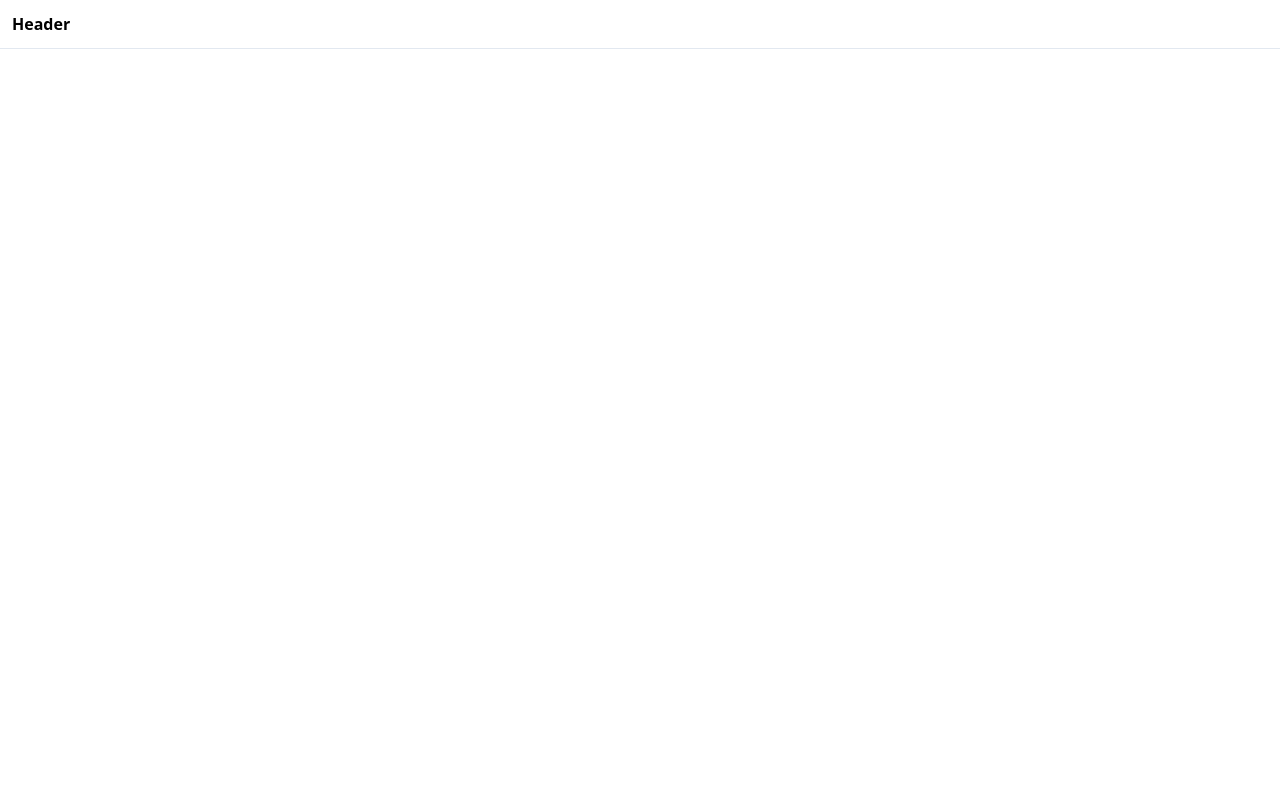
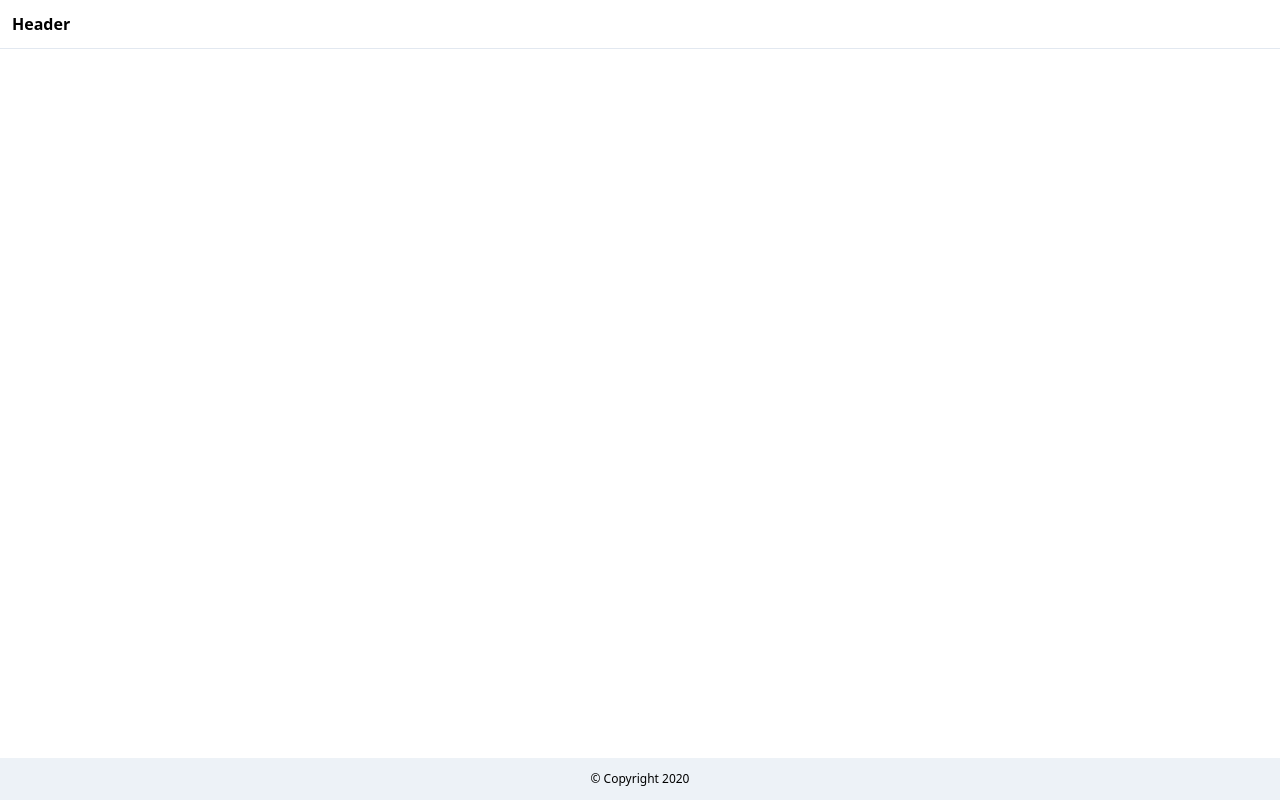
Before and after one commit to cody1991/react, a React (Create React App) app: page / in a window 1280 px wide. Built offline with nearby package versions, Linux system fonts and the light colour scheme.

Commit message:
feat: add Footer

```diff
--- a/src/App.js
+++ b/src/App.js
@@ -2,6 +2,7 @@
 // import Counter from './components/Counter';
 
 import Header from './components/Header';
+import Footer from './components/Footer';
 
 function App() {
   return (
@@ -9,6 +10,7 @@
       {/* <HelloWorld name="codytang" /> */}
       {/* <Counter /> */}
       <Header></Header>
+      <Footer></Footer>
     </div>
   );
 }
--- /dev/null
+++ b/src/components/Footer.js
@@ -0,0 +1,7 @@
+export default function Footer() {
+  return (
+    <footer className="bg-gray-200 text-center text-xs p-3 absolute bottom-0 w-full">
+      &copy; Copyright 2020
+    </footer>
+  );
+}
```
